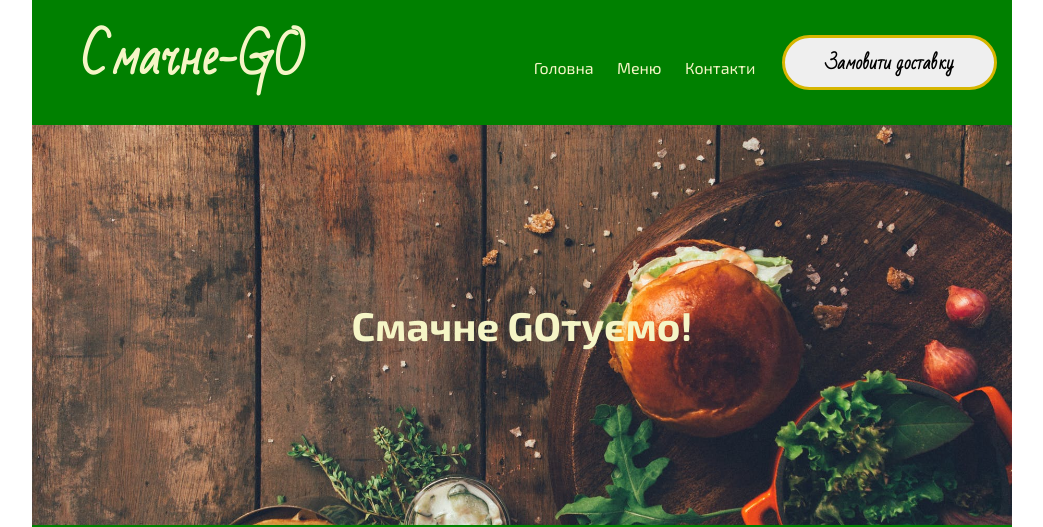
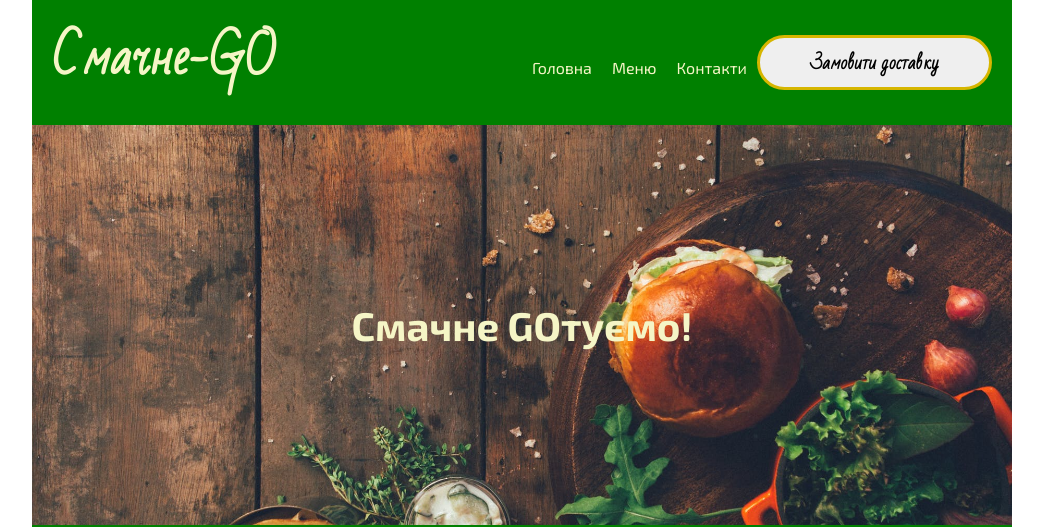
Before and after one commit to Akarumey91/project-website, a plain HTML site: page index.html in a window 1280 px wide. Shown: the top 527 px of the page, without its empty margins (118-1161 px from the left). Drawn offline with Linux system fonts and the light colour scheme.

Commit message:
Fixed paddings in header

```diff
--- a/css/index.css
+++ b/css/index.css
@@ -63,19 +63,18 @@ header button {
     header {
         display: grid;
         grid-template-columns: 2fr 1fr 1fr;
-        padding: 35px 0;
+        padding: 35px 20px;
     }
 
     header .logo {
         text-align: left;
-        padding-left: 10%;
+        padding-left: auto;
     }
     header nav .top-menu li {
         margin: 0 5px;
     }
 
     header button {
-        margin: 0 10px;
         padding: 0 5px;
     }
 }
@@ -84,16 +83,15 @@ header button {
     header {
         display: grid;
         grid-template-columns: 2fr 1fr 1fr;
-        padding: 35px 0;
+        padding: 35px 20px;
     }
     header .logo {
         text-align: left;
-        padding-left: 10%;
+        padding-left: auto;
     }
 
     header button {
-        margin: 0 15px 0 15px;
-        padding: 0;
+        padding: 0 5px;
     }
 }
 /* Основна частина (main) */
```
